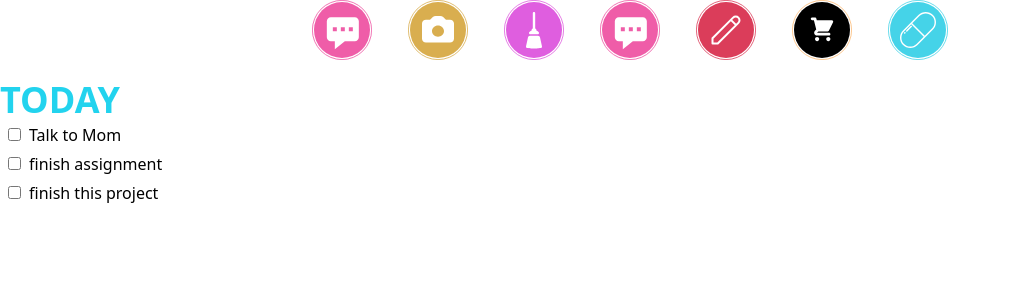
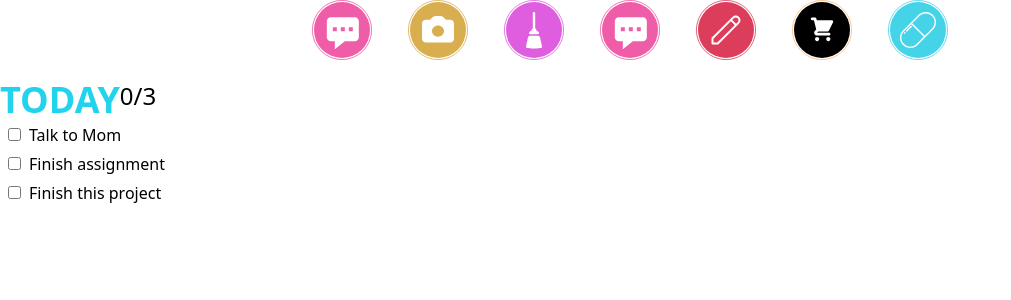
Before and after one commit to Minh-ctrl/todoList-App, a Vue app in the folder client/: page / in a window 1280 px wide. Shown: the top 300 px of the page, without its empty margins (0-1011 px from the left). Built offline with nearby package versions, Linux system fonts and the light colour scheme.

Commit message:
feat: 🎸 added counter

```diff
--- a/client/src/App.vue
+++ b/client/src/App.vue
@@ -7,14 +7,16 @@
   const  data= ref({today:{
     todo: [{
       action:'Talk to Mom',
-      timer: 50
-
+      timer: 50,
+      done: false,
       },{
-        action:'finish assignment',
+        action:'Finish assignment',
         timer: 50,
+        done: false,
       },
       {
-        action:'finish this project'
+        action:'Finish this project',
+        done: false,
       }
       ]
   }});
--- a/client/src/components/Today.vue
+++ b/client/src/components/Today.vue
@@ -2,15 +2,22 @@
     import {ref, computed} from 'vue';
     const props = defineProps(['data']);
     const todos = props.data.today.todo;
+
+    let counter = ref(0);
+    const checked= (todo) =>{
+        todo.done = !todo.done;
+        counter.value = todos.filter((todo)=>{return todo.done === true}).length;
+};
 </script>
 <template>
     <div class="flex flex-col flex-nowrap">
-        <h1 class="text-4xl font-semibold text-cyan-400">
-            TODAY
-        </h1>
+        <div class="flex flex-row flex-nowrap">
+            <h1 class="text-4xl font-semibold text-cyan-400">TODAY</h1>
+            <div class="text-2xl">{{`${counter}/${todos.length}`}}</div>
+        </div>
         <div>
             <div v-for="todo in todos" :key="todo">
-                <input type="checkbox" class="m-2">
+                <input @click="checked(todo)" type="checkbox" class="m-2">
                 <label>{{todo.action}}</label>
             </div>
         </div>
```
